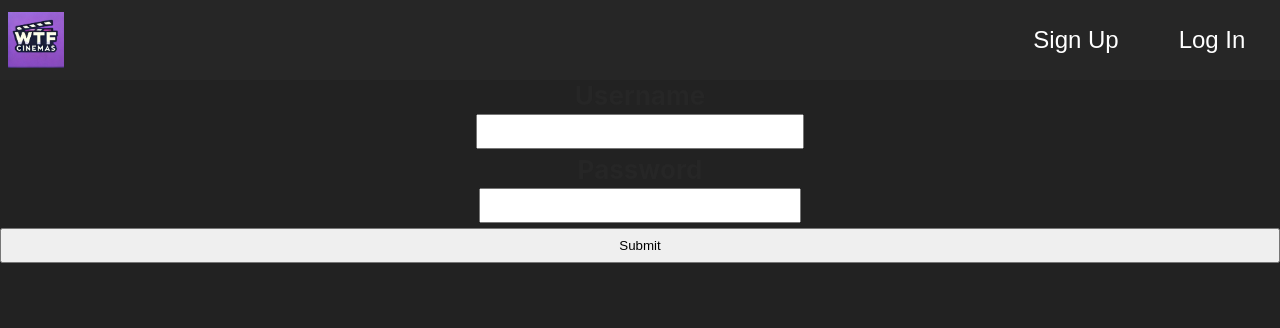
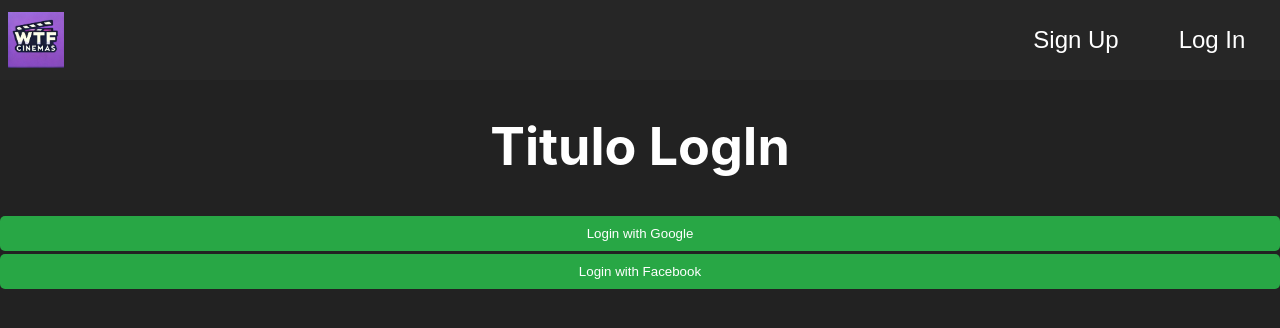
Before and after one commit to igborre/Proyecto-TIC-1-Frontend, a React (Create React App) app: page /LogIn in a window 1280 px wide. Shown: the top 328 px of the page. Built offline with nearby package versions, Linux system fonts and the light colour scheme.

Commit message:
Login and signup changes

```diff
--- a/package.json
+++ b/package.json
@@ -6,7 +6,9 @@
     "@testing-library/jest-dom": "^5.17.0",
     "@testing-library/react": "^13.4.0",
     "@testing-library/user-event": "^13.5.0",
+    "axios": "^1.7.7",
     "my-app": "file:",
+    "prop-type": "^0.0.1",
     "react": "^18.3.1",
     "react-dom": "^18.3.1",
     "react-router-dom": "^6.26.1",
--- a/src/Components/LogIn.js
+++ b/src/Components/LogIn.js
@@ -1,20 +1,36 @@
-import '../App.css'
-import MyForm from './MyForm'
+import "../App.css";
 import React from "react";
+import axios from "axios";
 
-function LogIn() {
+const LogIn = () => {
+  axios.defaults.baseURL = "http://localhost:8080";
+  const handleGoogleLogin = async () => {
+    try {
+      // Make a request to the backend server to initiate the Google OAuth2 flow
+      const response = await axios.get("/auth/google");
+      window.location.href = response.data.redirectUrl;
+    } catch (error) {
+      console.error("Error initiating Google login:", error);
+    }
+  };
 
-    // Dictamina lo que se hace con la informacion de la form
-    const handleFormSubmit = (data) => {
-       // Hace el Pass aca
-        alert(`Username: ${data.username}\nPassword: ${data.password}`);
-    };
+  const handleFacebookLogin = async () => {
+    try {
+      // Make a request to the backend server to initiate the Facebook OAuth2 flow
+      const response = await axios.get("/auth/facebook");
+      window.location.href = response.data.redirectUrl;
+    } catch (error) {
+      console.error("Error initiating Facebook login:", error);
+    }
+  };
 
-    // Se llama a MyForm y se usa la data
-    return (
-            <div className="App">
-                <MyForm onFormSubmit={handleFormSubmit} />
-            </div>
-    );
-}
+  return (
+    <div>
+      <h1>Titulo LogIn</h1>
+      <button onClick={handleGoogleLogin}>Login with Google</button>
+      <button onClick={handleFacebookLogin}>Login with Facebook</button>
+    </div>
+  );
+};
+
 export default LogIn;
--- a/src/Components/SignUp.js
+++ b/src/Components/SignUp.js
@@ -28,6 +28,8 @@ const SignUp = () => {
     if (!formData.email.trim()) {
       errors.email = "Email is required";
     } else if (!/\S+@\S+\.\S+/.test(formData.email)) {
+      // ---------^^ Esto es magiaGPT
+      // Entiendo que lo que hace es verificar que el mail sea de formato valido (algo@algo.algo)
       errors.email = "Email is invalid";
     }
     if (!formData.password) {
@@ -51,7 +53,7 @@ const SignUp = () => {
       try {
         console.log(JSON.stringify(formData));
         // TODO: tener un endpoint de verdad
-        const response = await fetch("http://localhost:8081/auth/signup", {
+        const response = await fetch("http://localhost:8080/api/signup", {
           method: "POST",
           headers: {
             "Content-Type": "application/json",
```
Also changed, not shown: 1 other file (tests, documents, lock files or other folders).
